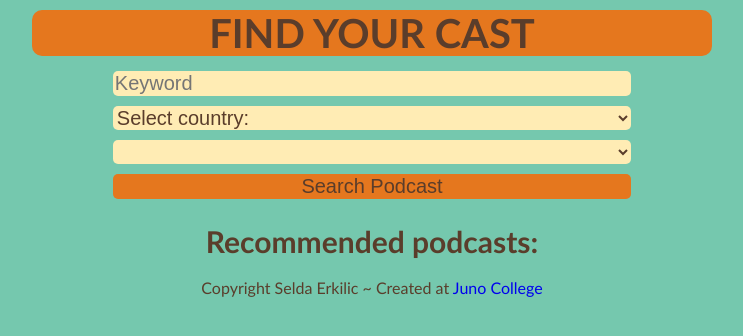
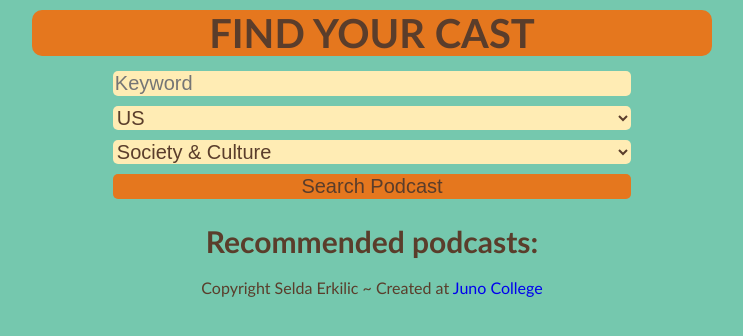
Before and after one commit to seldaerkilic/find-your-cast-app, a React (Create React App) app: page / in a window 1280 px wide. Shown: the top 336 px of the page, without its empty margins (268-1011 px from the left). Built offline with nearby package versions, Linux system fonts and the light colour scheme.

Commit message:
added states for country and genre

```diff
--- a/src/components/Form.js
+++ b/src/components/Form.js
@@ -15,17 +15,18 @@ const Form = (props) => {
             />
 
             <label htmlFor="countrySelection"></label>
-            <select name="countrySelection" id="countrySelection">
-                <option disabled selected>Select country:</option>
+            <select name="countrySelection" id="countrySelection" onChange={props.handleCountry}>
+                {/* <option disabled >Select country:</option> */}
                 {countryCodes.map((codes) => {
                     return <option>{codes}</option>
                 })}
             </select>
 
             <label htmlFor="genre"></label>
-            <select name="genre" id="genre">
-                <option value="">{props.genreSearch}</option>
-
+            <select name="genre" id="genre" onChange={props.handleGenre}>
+                {genreCodes.map((genre)=>{
+                    return <option>{genre}</option>
+                })}
             </select>
 
             <button>Search Podcast</button>
@@ -33,7 +34,29 @@ const Form = (props) => {
     )
 }
 
+const genreCodes = [
+    'Society & Culture',
+    'Comedy',
+    'True Crime',
+    'Spirituality',
+    'Relationships',
+    'Education',
+    'History',
+    'Politics',
+    'News',
+    'TV & Film',
+    'Business',
+    'Technology',
+    'Arts',
+    'Books',
+    'Careers',
+    'Personal Journals',
+    'Health & Fitness',
+
+]
+
 const countryCodes = [
+'US',
 "AF",
 "AX",
 "AL",
@@ -273,7 +296,6 @@ const countryCodes = [
 'UA',
 'AE',
 'GB',
-'US',
 'UM',
 'UY',
 'UZ',
--- a/src/components/IndivPodcast.js
+++ b/src/components/IndivPodcast.js
@@ -1,9 +1,10 @@
 
 
 const IndivPodcast = (props) => {
-
     return (
-            <li className="pods">
+            <li className="pods"
+            // key={props.microProps.collectionId}
+            >
                 <a href={props.podUrl} className="podsImg">
                     <img src={props.microProps.artworkUrl600} alt={props.microProps.collectionName} className="podsImage" />
                 </a>
--- a/src/components/Main.js
+++ b/src/components/Main.js
@@ -12,6 +12,15 @@ const Main = () => {
 
     // listen for keyword search input
     const [ userInput, setUserInput ] = useState('');
+
+    // state for user selection on genre
+    const [userGenre, setUserGenre] = useState('Society & Culture');
+
+    const [userCountry, setUserCountry] = useState('US');
+
+    console.log(userCountry);
+    console.log(userGenre);
+    console.log(podcast);
 
     // Submit event handler
     const handleSubmit = (e) => {
@@ -28,6 +37,16 @@ const Main = () => {
         setUserInput(e.target.value);
     }
 
+    // user selection setter for genre
+    const handleGenre = (e) => {
+        setUserGenre(e.target.value);
+    }
+
+    // user selection setter on country
+    const handleCountry = (e) => {
+        setUserCountry(e.target.value);
+    }
+
     // API call logic
     const fetchData = () => {
 
@@ -35,9 +54,10 @@ const Main = () => {
 
         url.search = new URLSearchParams({
             term: userInput,
-            country: 'US',
+            country: userCountry,
             media: 'podcast',
             limit: 10,
+            primaryGenreName: userGenre
         })
 
         fetch(url)
@@ -45,7 +65,7 @@ const Main = () => {
             return result.json();
         })
         .then((data) => {
-            setPodcast( ...podcast, data.results );
+            setPodcast(data.results);
             setApiError(false);
         })
     }
@@ -59,14 +79,16 @@ const Main = () => {
             genreSearch={podcast.genre}
             handleChange={handleChange}
             typedValue={userInput}
-            formError={apiError} />
+            formError={apiError}
+            handleGenre={handleGenre}
+            handleCountry={handleCountry} />
 
-            {/* If user clears the input, don't show any results on the page */}
             {
                 podcast
-                    ? <PodcastContainer mainProps={podcast}  />
+                    ? <PodcastContainer mainProps={podcast} />
                     : null
             }
+
 
         </main>
     )
--- a/src/components/PodcastContainer.js
+++ b/src/components/PodcastContainer.js
@@ -1,7 +1,6 @@
 import IndivPodcast from "./IndivPodcast";
 
 const PodcastContainer = (props) => {
-// console.log(props.mainProps)
     return(
         <section className="podcastSection wrapper">
             <h2>Recommended podcasts:</h2>
```
